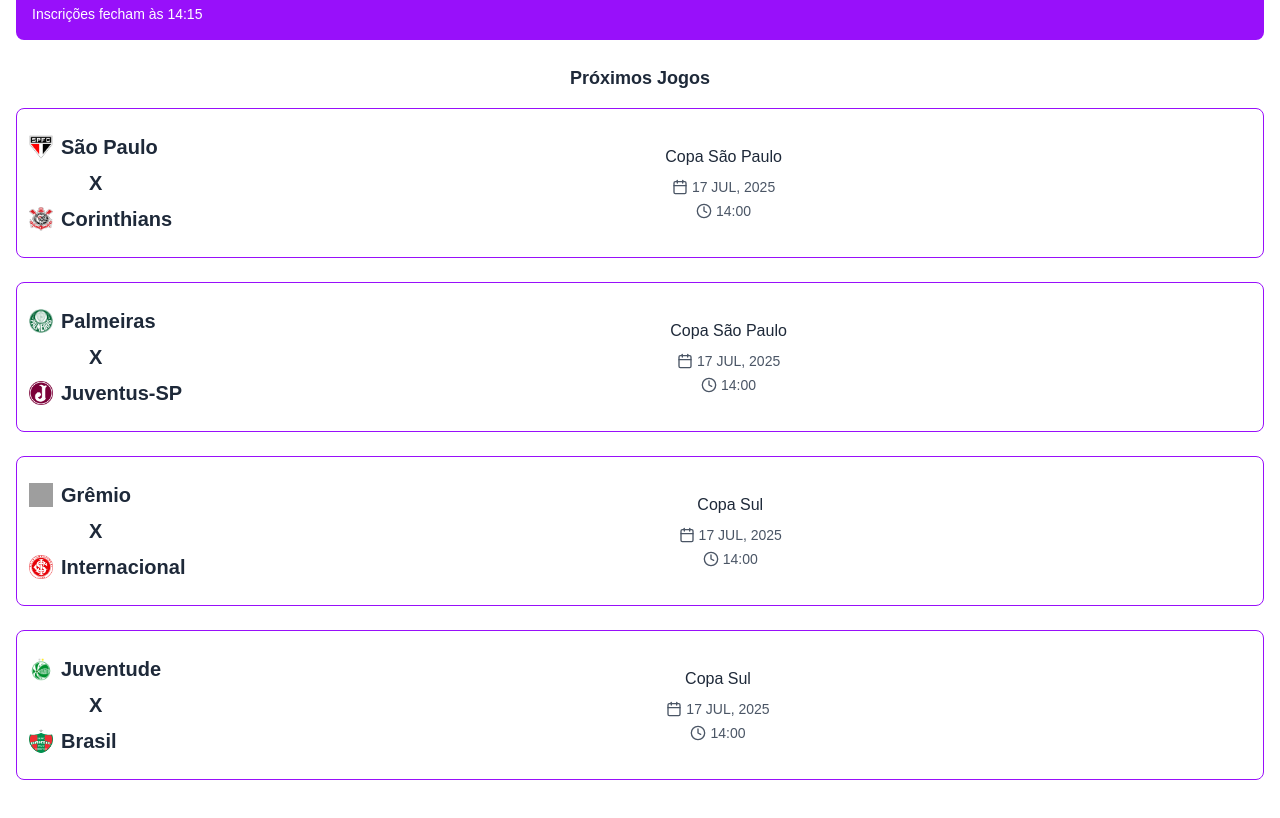
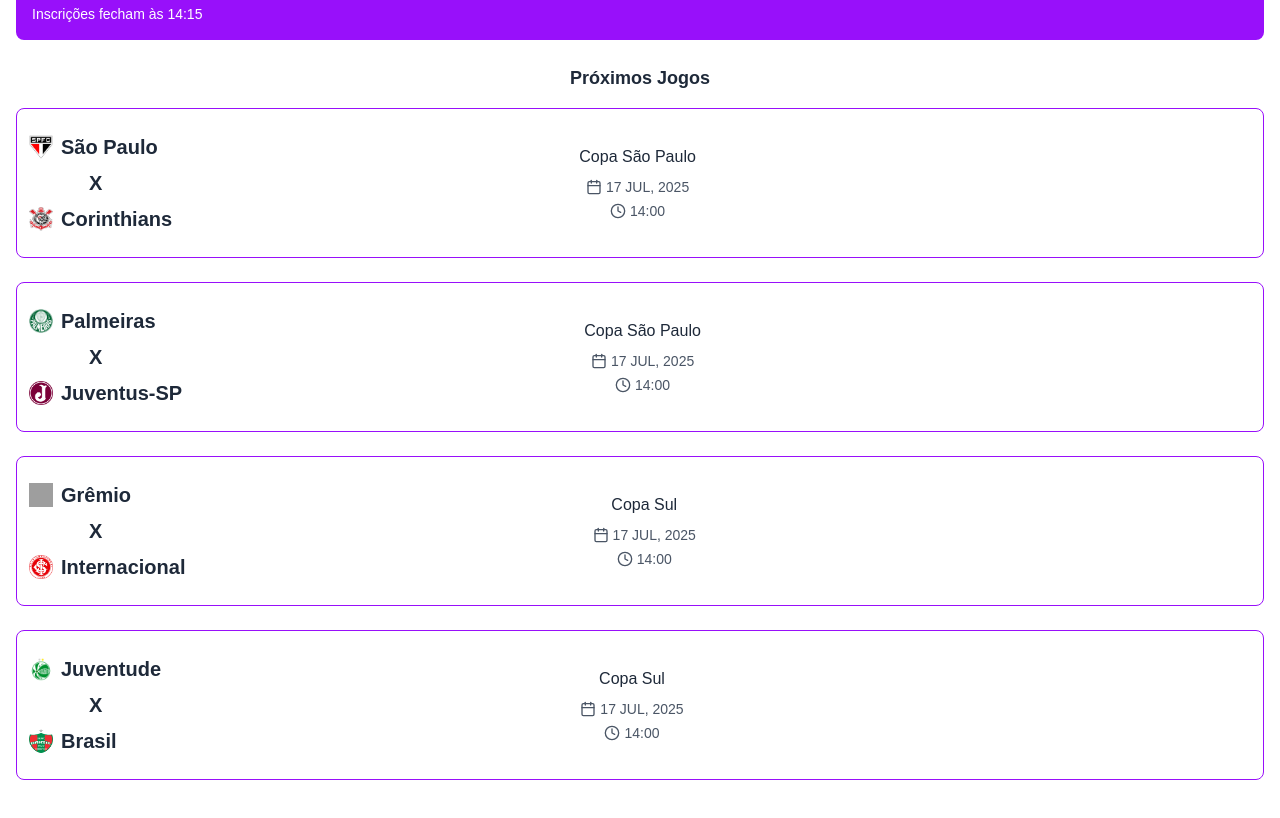
Before and after one commit to Ramalhuu/Sprint-03, a Next.js app: page / in a window 1280 px wide. Shown: the part 640-1458 px from the top of the page. Built offline with nearby package versions, Linux system fonts and the light colour scheme; grey boxes are pictures that could not be loaded.

Commit message:
Arrumei a parte de jogos

```diff
--- a/app/page.js
+++ b/app/page.js
@@ -103,7 +103,7 @@
           </div>
         </div>
 
-        <div className="flex flex-col justify-center items-center flex-1">
+        <div className="flex flex-col justify-center items-center flex-1 mr-43">
           <h4 className="font-medium text-gray-800 mb-2">Copa São Paulo</h4>
           <div className="flex items-center text-sm text-gray-600 mb-1">
             <Calendar className="w-4 h-4 mr-1" />
@@ -132,7 +132,7 @@
           </div>
         </div>
 
-        <div className="flex flex-col justify-center items-center flex-1">
+        <div className="flex flex-col justify-center items-center flex-1 mr-43">
           <h4 className="font-medium text-gray-800 mb-2">Copa São Paulo</h4>
           <div className="flex items-center text-sm text-gray-600 mb-1">
             <Calendar className="w-4 h-4 mr-1" />
@@ -161,7 +161,7 @@
           </div>
         </div>
 
-        <div className="flex flex-col justify-center items-center flex-1">
+        <div className="flex flex-col justify-center items-center flex-1 mr-43">
           <h4 className="font-medium text-gray-800 mb-2">Copa Sul</h4>
           <div className="flex items-center text-sm text-gray-600 mb-1">
             <Calendar className="w-4 h-4 mr-1" />
@@ -190,7 +190,7 @@
           </div>
         </div>
 
-        <div className="flex flex-col justify-center items-center flex-1">
+        <div className="flex flex-col justify-center items-center flex-1 mr-43">
           <h4 className="font-medium text-gray-800 mb-2">Copa Sul</h4>
           <div className="flex items-center text-sm text-gray-600 mb-1">
             <Calendar className="w-4 h-4 mr-1" />
```
